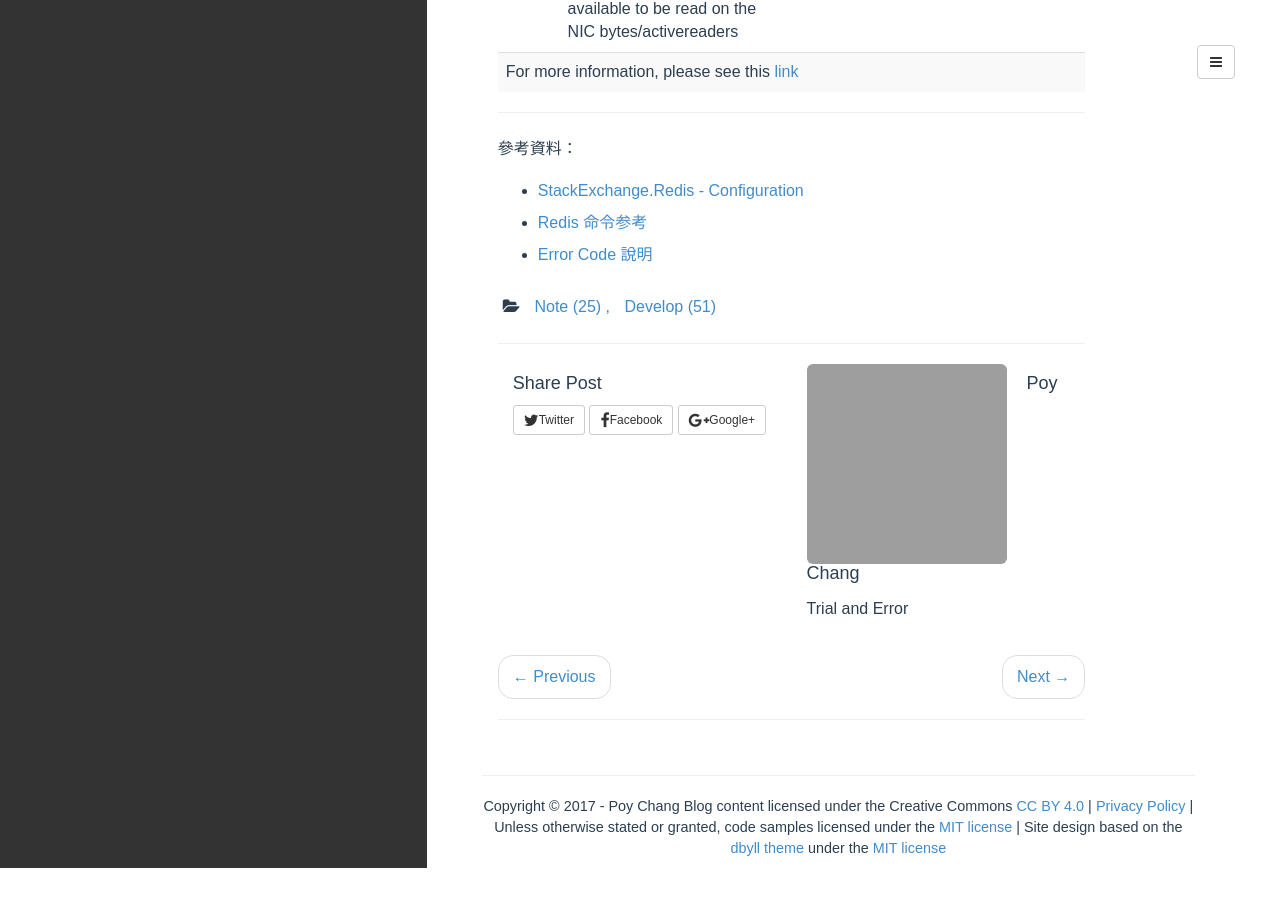
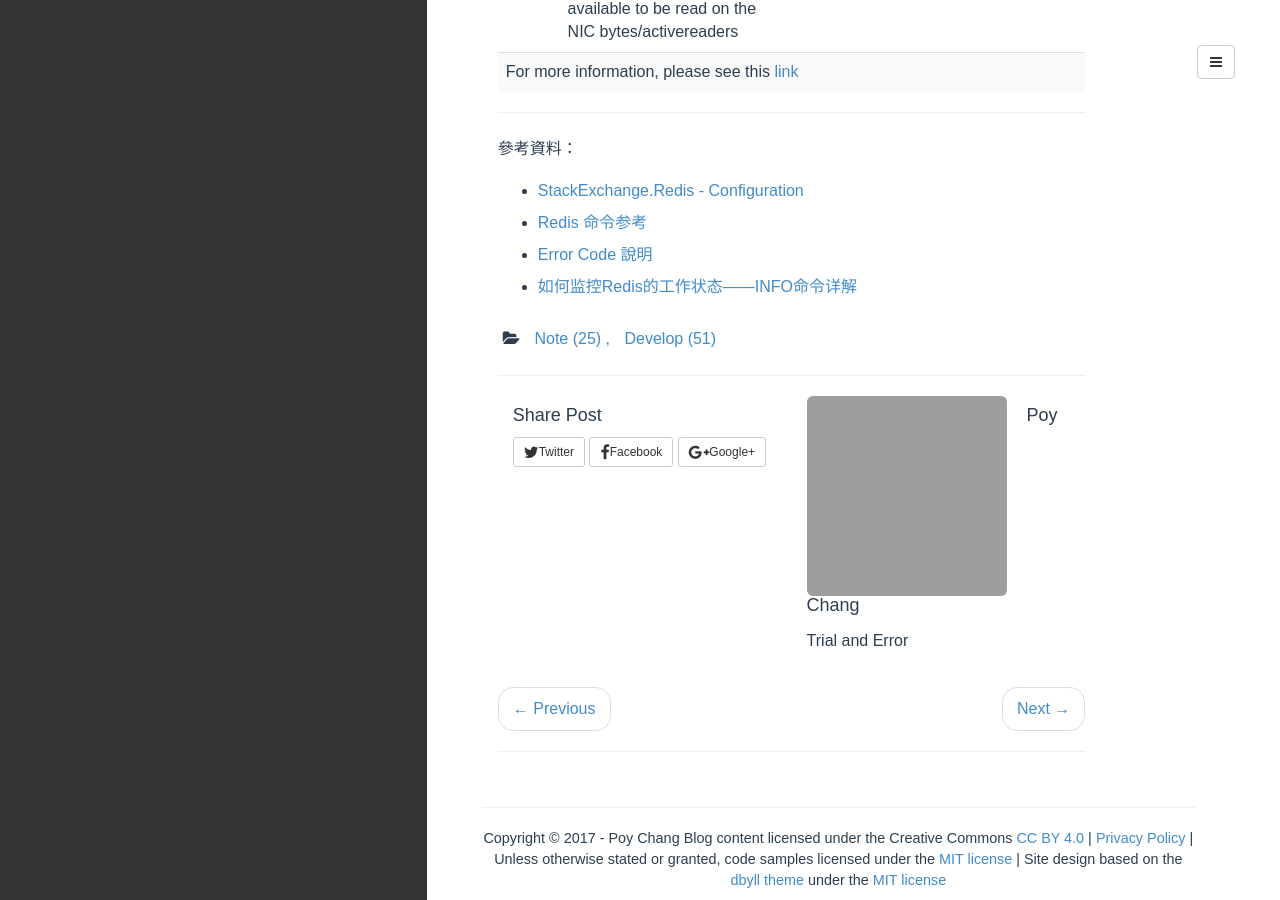
Before and after one commit to poychang/poychang.github.io, a Jekyll site: the page built from _posts/1970-01-01-note-redis.md, in a window 1280 px wide and 900 px high, scrolled down 1770 px. Built offline with Jekyll 4.4.1, drawn with Linux system fonts in a browser that asks for light colours; some web fonts are replaced; comment, search, counter and statistics services are not loaded; before the commit the page ends 2638 px from its top, so only the background shows below that; grey boxes are pictures that could not be loaded.

Commit message:
alter note

```diff
--- a/_posts/1970-01-01-note-redis.md
+++ b/_posts/1970-01-01-note-redis.md
@@ -98,3 +98,4 @@ inst: 1,mgr: Inactive, queue: 73, qu=6, qs=67, qc=0, wr=1/1, in=0/0
 - [StackExchange.Redis - Configuration](#stackexchangeredis---configuration)
 - [Redis 命令参考](#redis-%E5%91%BD%E4%BB%A4%E5%8F%82%E8%80%83)
 - [Error Code 說明](#error-code-%E8%AA%AA%E6%98%8E)
+- [如何监控Redis的工作状态——INFO命令详解](http://ghoulich.xninja.org/2016/10/15/how-to-monitor-redis-status/)
```
